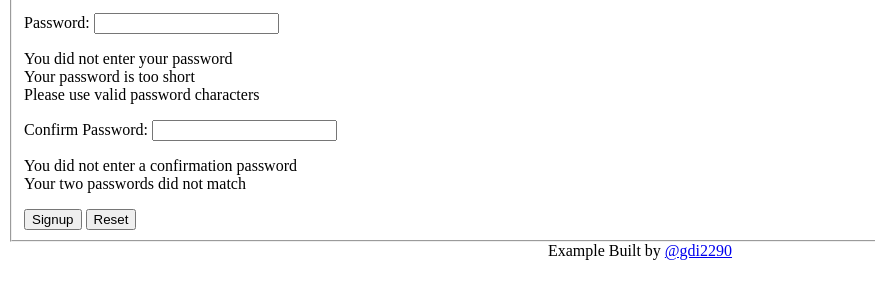
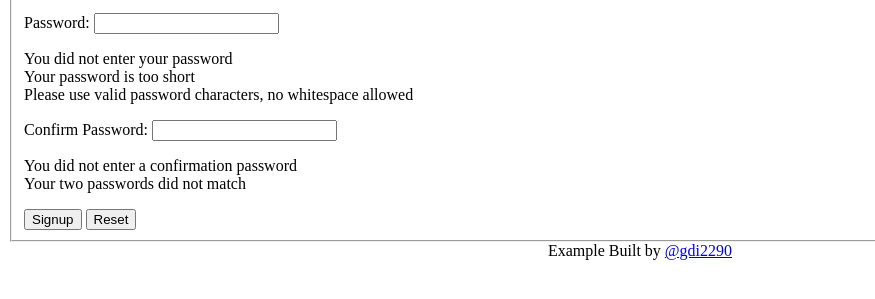
Before and after one commit to PatrickJS/angular-example-basic-form, a plain HTML site: page index.html in a window 1280 px wide. Shown: the part 213-512 px from the top of the page, 0-875 px from the left. Drawn offline with nearby package versions, Linux system fonts and the light colour scheme; some packages are replaced by stand-ins of ours; a script that the page names is missing.

Commit message:
Update index.html

```diff
--- a/index.html
+++ b/index.html
@@ -65,7 +65,7 @@
            ng-messages-multiple>
         <div ng-message="required">You did not enter your password</div>
         <div ng-message="minlength">Your password is too short</div>
-        <div ng-message="passwordCharacters">Please use valid password characters</div>
+        <div ng-message="passwordCharacters">Please use valid password characters, no whitespace allowed</div>
       </div>
     </p>
 
```
